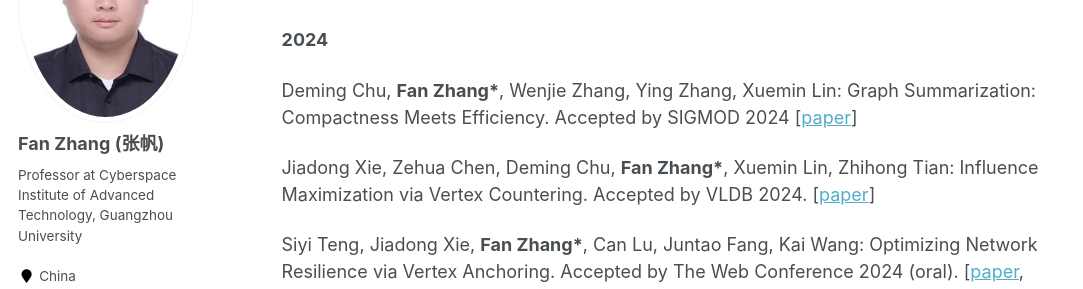
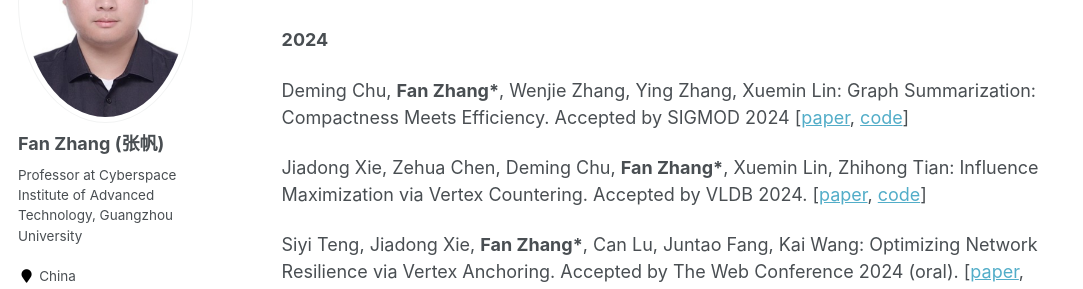
Before and after one commit to fanzhangcs/fanzhangcs.github.io, a Jekyll site: the page built from _pages/about.md, in a window 1280 px wide and 900 px high, scrolled down 837 px. Shown: the part 153-442 px from the top of the window, without its empty margins (0-1083 px from the left). Built offline with Jekyll 4.4.1, drawn with Linux system fonts in a browser that asks for light colours.

Commit message:
Update about.md

```diff
--- a/_pages/about.md
+++ b/_pages/about.md
@@ -30,9 +30,9 @@ Jiadong Xie, **Fan Zhang**, Kai Wang, Jialu Liu, Xuemin Lin, Wenjie Zhang: Influ
 
 **2024**
 
-Deming Chu, **Fan Zhang\***, Wenjie Zhang, Ying Zhang, Xuemin Lin: Graph Summarization: Compactness Meets Efficiency. Accepted by SIGMOD 2024  [[paper](/papers/2024_SIGMO_graphsum_cr.pdf)]
+Deming Chu, **Fan Zhang\***, Wenjie Zhang, Ying Zhang, Xuemin Lin: Graph Summarization: Compactness Meets Efficiency. Accepted by SIGMOD 2024  [[paper](/papers/2024_SIGMO_graphsum_cr.pdf), [code](https://github.com/nedchu/mags-release)]
 
-Jiadong Xie, Zehua Chen, Deming Chu, **Fan Zhang\***, Xuemin Lin, Zhihong Tian: Influence Maximization via Vertex Countering. Accepted by VLDB 2024. [[paper](/papers/2024_VLDB_countering.pdf)]
+Jiadong Xie, Zehua Chen, Deming Chu, **Fan Zhang\***, Xuemin Lin, Zhihong Tian: Influence Maximization via Vertex Countering. Accepted by VLDB 2024. [[paper](/papers/2024_VLDB_countering.pdf), [code](https://github.com/mao-qiu/countering)]
 
 Siyi Teng, Jiadong Xie, **Fan Zhang\***, Can Lu, Juntao Fang, Kai Wang: Optimizing Network Resilience via Vertex Anchoring. Accepted by The Web Conference 2024 (oral). [[paper](/papers/2024_WebConf_followermax.pdf), [code](https://github.com/Tsyxxxka/Follower-Maximization), [video](https://www.youtube.com/watch?v=FidHoFm8uOE)]
 
```
